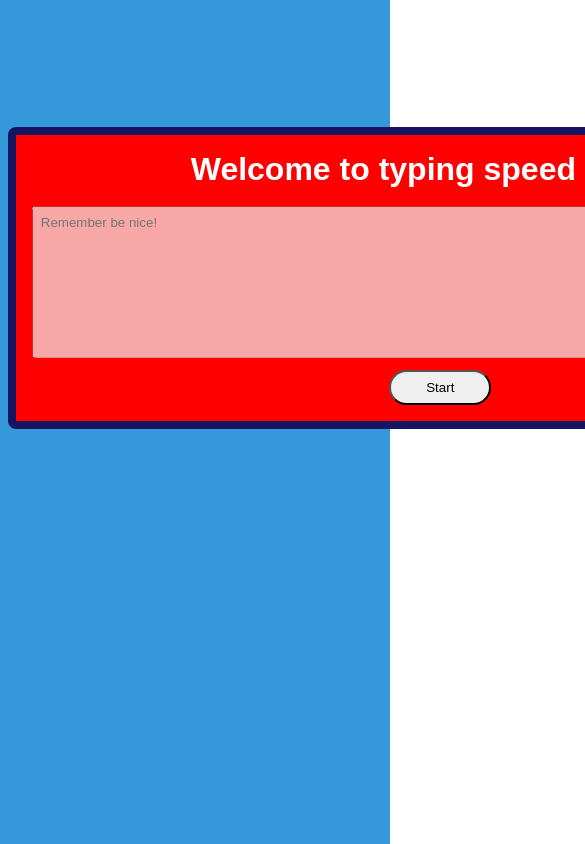
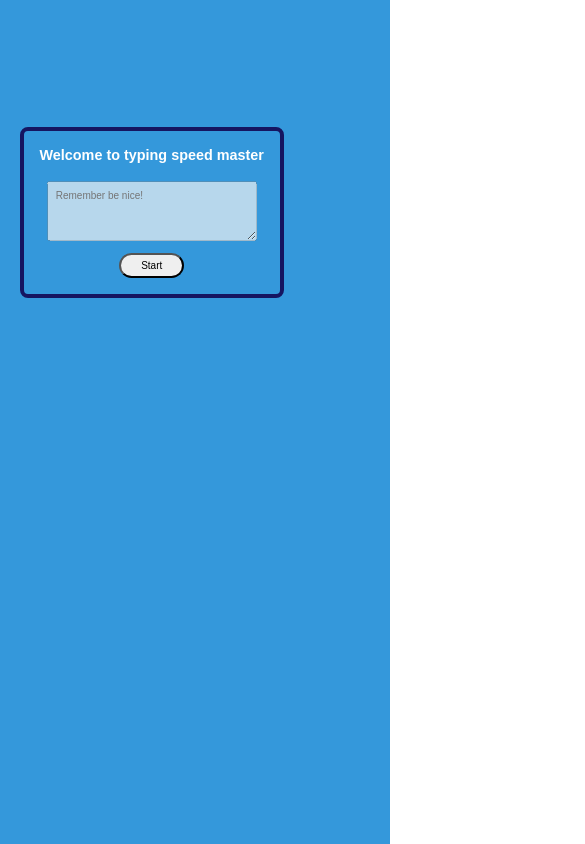
Before and after one commit to malay009-star/typing_software, a plain HTML site: page index.html in a window 390 px wide. Shown: the top 844 px of the page, 585 px wide, since content can reach past the window. Drawn offline with Linux system fonts and the light colour scheme.

Commit message:
we change responsiveness

```diff
--- a/Assets/CSS/style.css
+++ b/Assets/CSS/style.css
@@ -38,15 +38,115 @@ textarea::placeholder {
   .centerDiv {
     /* background-color: red; */
     padding: 1rem;
-    border: 0.5rem solid rgb(21, 21, 97);
     left: 10%;
   }
 }
 
-@media screen and (max-width: 850px) {
+@media screen and (max-width: 900px) {
   .centerDiv {
-    background-color: red;
-    border: 0.5rem solid rgb(21, 21, 97);
-    left: 2%;
+    /* background-color: red; */
+    /* padding: 0rem; */
+    top: 15%;
+    left: 5%;
   }
 }
+
+@media screen and (max-width: 800px) {
+  textarea {
+    width: 600px;
+  }
+}
+
+@media screen and (max-width: 700px) {
+  .maniDiv h1 {
+    font-size: 1.6rem;
+  }
+  textarea {
+    width: 500px;
+  }
+}
+
+@media screen and (max-width: 600px) {
+  .centerDiv {
+    border: 0.5rem solid rgb(21, 21, 97);
+  }
+  textarea {
+    /* background-color: red; */
+    width: 500px;
+  }
+}
+
+@media screen and (max-width: 550px) {
+  .centerDiv {
+    border: 0.5rem solid rgb(21, 21, 97);
+  }
+  textarea {
+    /* background-color: red; */
+    width: 400px;
+    height: 100px;
+  }
+}
+
+@media screen and (max-width: 455px) {
+  .maniDiv h1 {
+    font-size: 1rem;
+  }
+  .maniDiv h2 {
+    font-size: 0.9rem;
+  }
+  textarea {
+    width: 210px;
+  }
+  #btn {
+    padding: 5px 25px;
+    border-radius: 20px;
+  }
+}
+
+@media screen and (max-width: 405px) {
+  .centerDiv {
+    border: 0.3rem solid rgb(21, 21, 97);
+  }
+  .maniDiv h1 {
+    font-size: 0.9rem;
+  }
+  .maniDiv h2 {
+    font-size: 0.8rem;
+  }
+  textarea {
+    width: 210px;
+    height: 60px;
+  }
+  textarea::placeholder {
+    font-size: 10px;
+  }
+  #btn {
+    font-size: 10px;
+    padding: 5px 20px;
+    border-radius: 20px;
+  }
+}
+
+@media screen and (max-width: 368px) {
+  .centerDiv {
+    padding: 0.5rem;
+  }
+  .maniDiv h1 {
+    font-size: 0.9rem;
+  }
+  .maniDiv h2 {
+    font-size: 0.8rem;
+  }
+  textarea {
+    width: 200px;
+    height: 50px;
+  }
+  textarea::placeholder {
+    font-size: 10px;
+  }
+  #btn {
+    font-size: 10px;
+    padding: 5px 20px;
+    border-radius: 20px;
+  }
+}
```
